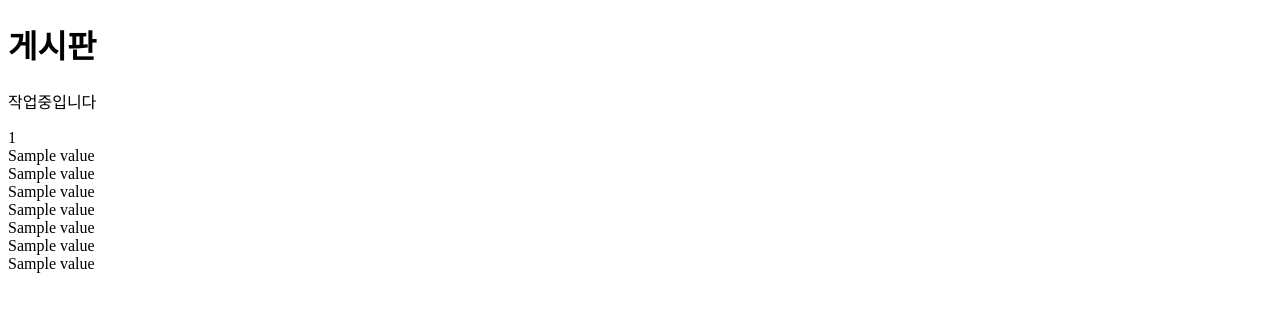
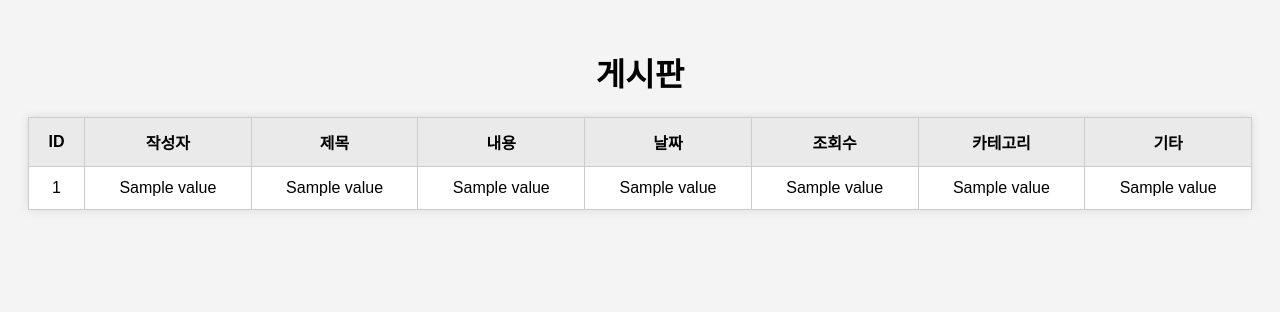
Before and after one commit to WarrenEbuffett/Board, a Flask app: template python/templates/board.html in a window 1280 px wide. Shown: the top 312 px of the page. Run offline with Flask 3, Linux system fonts and the light colour scheme; the template is opened without the code that fills it: most values are stand-ins (such as "Sample title", 1, 10 or a date in 2020); some libraries are stand-ins or nearby versions.

Commit message:
로그인창 수정정

```diff
--- a/python/app.py
+++ b/python/app.py
@@ -5,7 +5,7 @@
 #실행 중인 현재 파일의 이름"**을 Flask에게 알려주는 역할을 해요.
 
 from flask import Flask, render_template, request, url_for, redirect
-from flaskext.mysql import MySQL
+from flask_mysqldb import MySQL
 
 mysql = MySQL()
 app = Flask(__name__)
--- a/python/static/login-enter.css
+++ b/python/static/login-enter.css
@@ -119,5 +119,5 @@ body {
   }
 
   .join-membership:hover{
-    color:#
+    color:red;
   }
--- a/python/templates/board.html
+++ b/python/templates/board.html
@@ -1,24 +1,66 @@
 <!DOCTYPE html>
-<html lang="en">
+<html lang="ko">
 <head>
-    <meta charset="UTF-8">
-    <meta name="viewport" content="width=device-width, initial-scale=1.0">
+  <meta charset="UTF-8" />
+  <meta name="viewport" content="width=device-width, initial-scale=1.0"/>
   <title>게시판</title>
+  <style>
+    body {
+      font-family: Arial, sans-serif;
+      padding: 20px;
+      background: #f4f4f4;
+    }
+    h1 {
+      text-align: center;
+    }
+    table {
+      width: 100%;
+      border-collapse: collapse;
+      background: white;
+      box-shadow: 0 0 10px rgba(0,0,0,0.1);
+    }
+    th, td {
+      border: 1px solid #ccc;
+      padding: 12px;
+      text-align: center;
+    }
+    th {
+      background-color: #eaeaea;
+    }
+    tr:hover {
+      background-color: #f1f1f1;
+    }
+  </style>
 </head>
 <body>
   <h1>게시판</h1>
-    <p>작업중입니다</p>
+  <table>
+    <thead>
+      <tr>
+        <th>ID</th>
+        <th>작성자</th>
+        <th>제목</th>
+        <th>내용</th>
+        <th>날짜</th>
+        <th>조회수</th>
+        <th>카테고리</th>
+        <th>기타</th>
+      </tr>
+    </thead>
+    <tbody>
       {% for value in values %}
       <tr>
-        <td>{{ value[0] }}</td><br>
-        <td>{{ value[1] }}</td><br>
-        <td>{{ value[2] }}</td><br>
-        <td>{{ value[3] }}</td><br>
-        <td>{{ value[4] }}</td><br>
-        <td>{{ value[5] }}</td><br>
-        <td>{{ value[6] }}</td><br>
-        <td>{{ value[7] }}</td><br>
+        <td>{{ value[0] }}</td>
+        <td>{{ value[1] }}</td>
+        <td>{{ value[2] }}</td>
+        <td>{{ value[3] }}</td>
+        <td>{{ value[4] }}</td>
+        <td>{{ value[5] }}</td>
+        <td>{{ value[6] }}</td>
+        <td>{{ value[7] }}</td>
       </tr>
       {% endfor %}
+    </tbody>
+  </table>
 </body>
 </html>
--- a/python/templates/login_enter.html
+++ b/python/templates/login_enter.html
@@ -34,8 +34,8 @@
         <input type="password" id="password" name="pw" placeholder="비밀번호를 입력하세요">
       </div>
 
-      <input type="submit" name="submit" value="로그인">
-      <!--<button class="login-button" onclick="login()">로그인</button>-->
+      <input onclick="login()" class="login-button" type="submit" name="submit" value="로그인">
+
     </form>
 
     <div class="google-login">
```
Lines whose indentation alone changed are shown as unchanged.
